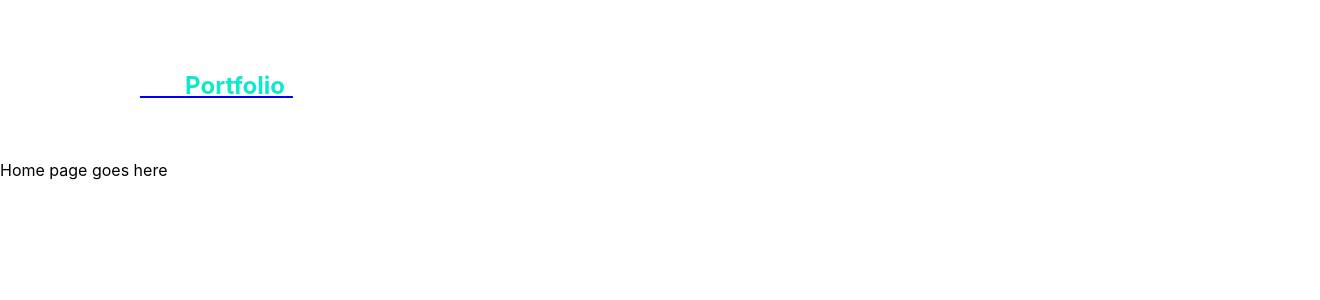
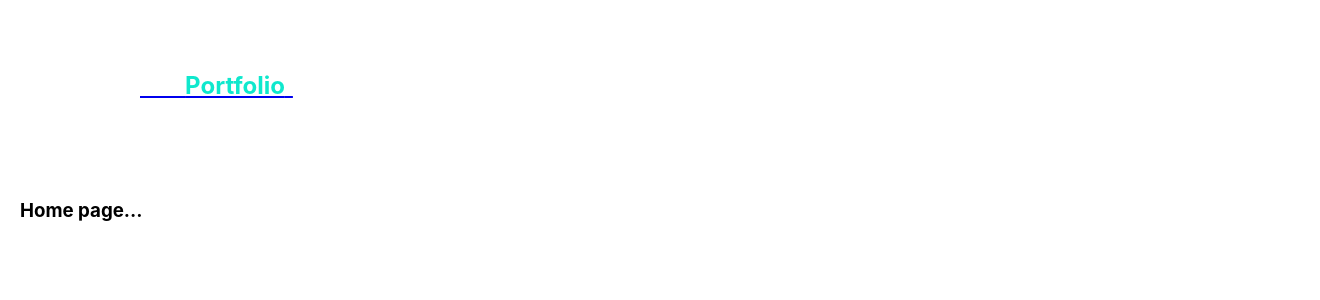
Before and after one commit to mohdaquib171/HackPortfolio2023, a React (Create React App) app: page / in a window 1280 px wide. Shown: the top 300 px of the page, 1320 px wide, since content can reach past the window. Built offline with nearby package versions, Linux system fonts and the light colour scheme.

Commit message:
home update 1

```diff
--- a/src/component/home/Home.css
+++ b/src/component/home/Home.css
@@ -0,0 +1,6 @@
+.home-container {
+    margin: 0 auto;
+    height: auto;
+    width: 100%;
+    padding: 20px;
+}
--- a/src/component/home/Home.js
+++ b/src/component/home/Home.js
@@ -1,9 +1,10 @@
 import React from 'react'
+import './Home.css'
 
 const Home = () => {
   return (
-    <div>
-      Home page goes here
+    <div className='home-container'>
+      <h3>Home page...</h3>
     </div>
   )
 }
```
